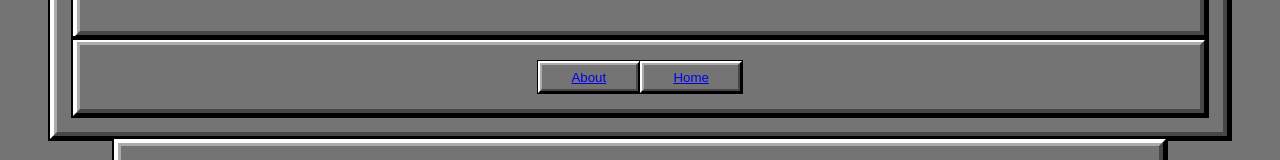
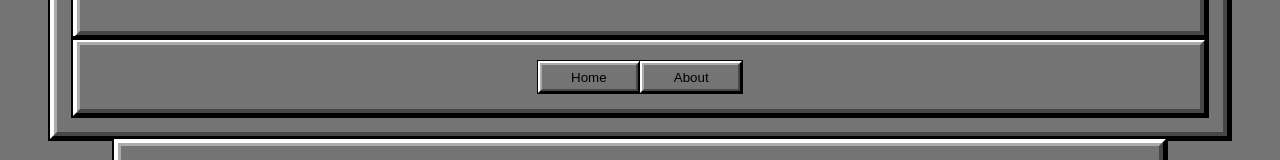
Before and after one commit to CoffeeJitterz/Corbin_The_Cabin, a React (Create React App) app in the folder corbin_the_cabin/: page / in a window 1280 px wide. Shown: the part 302-462 px from the top of the page. Built offline with nearby package versions, Linux system fonts and the light colour scheme.

Commit message:
NavLink added to header and inline styling added temporarily

```diff
--- a/corbin_the_cabin/src/App.css
+++ b/corbin_the_cabin/src/App.css
@@ -17,6 +17,10 @@ background-color: rgb(116, 116, 116);
   text-shadow: 3px 3px blue;
   font-size: 100px;
   background-color: rgb(180, 180, 180);
+}
+.current {
+  background-color: blue;
+  text-decoration: none;
 }
 .card{
   border: 7px ridge;
--- a/corbin_the_cabin/src/components/Header.jsx
+++ b/corbin_the_cabin/src/components/Header.jsx
@@ -1,4 +1,4 @@
-import {Link} from 'react-router-dom'
+import {NavLink, BrowserRouter as Router} from 'react-router-dom'
 
 import Card from './shared/Card'
 import Button from './shared/Button'
@@ -12,14 +12,15 @@ function Header() {
         </Card>
         <Card>
         <Button>
-        <Link to='/about'>About</Link>
+        <NavLink to='/'  exact activeClassName="current" style={{textDecoration: 'none', color: 'black'}}>Home</NavLink>
         </Button>
         <Button>
-        <Link to='/'>Home</Link>
+        <NavLink to='/about' exact activeClassName="current" style={{textDecoration: 'none', color: 'black'}}>About</NavLink>
         </Button>
         </Card>
       </div>
     </Card>
+
   )
 }
 
```
